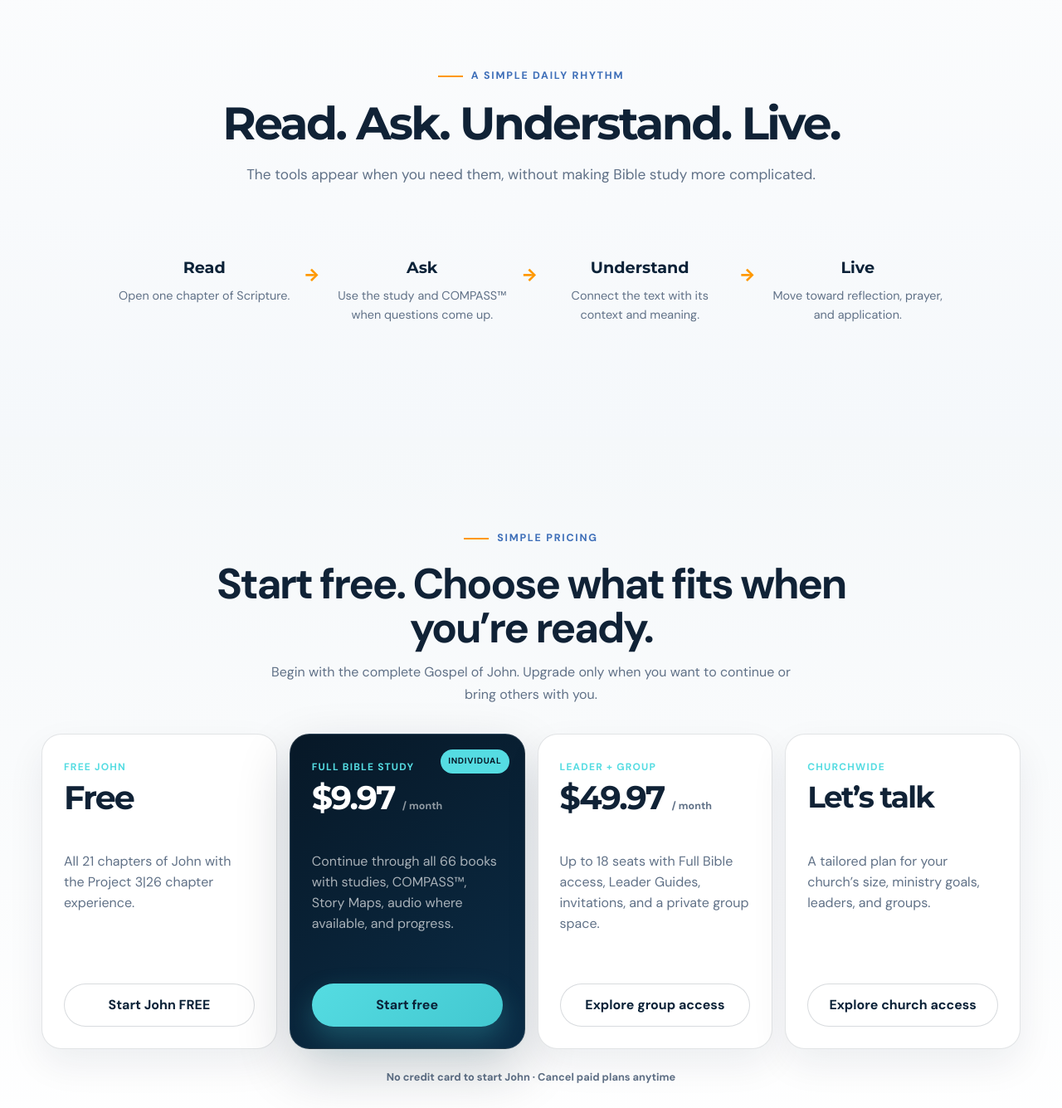
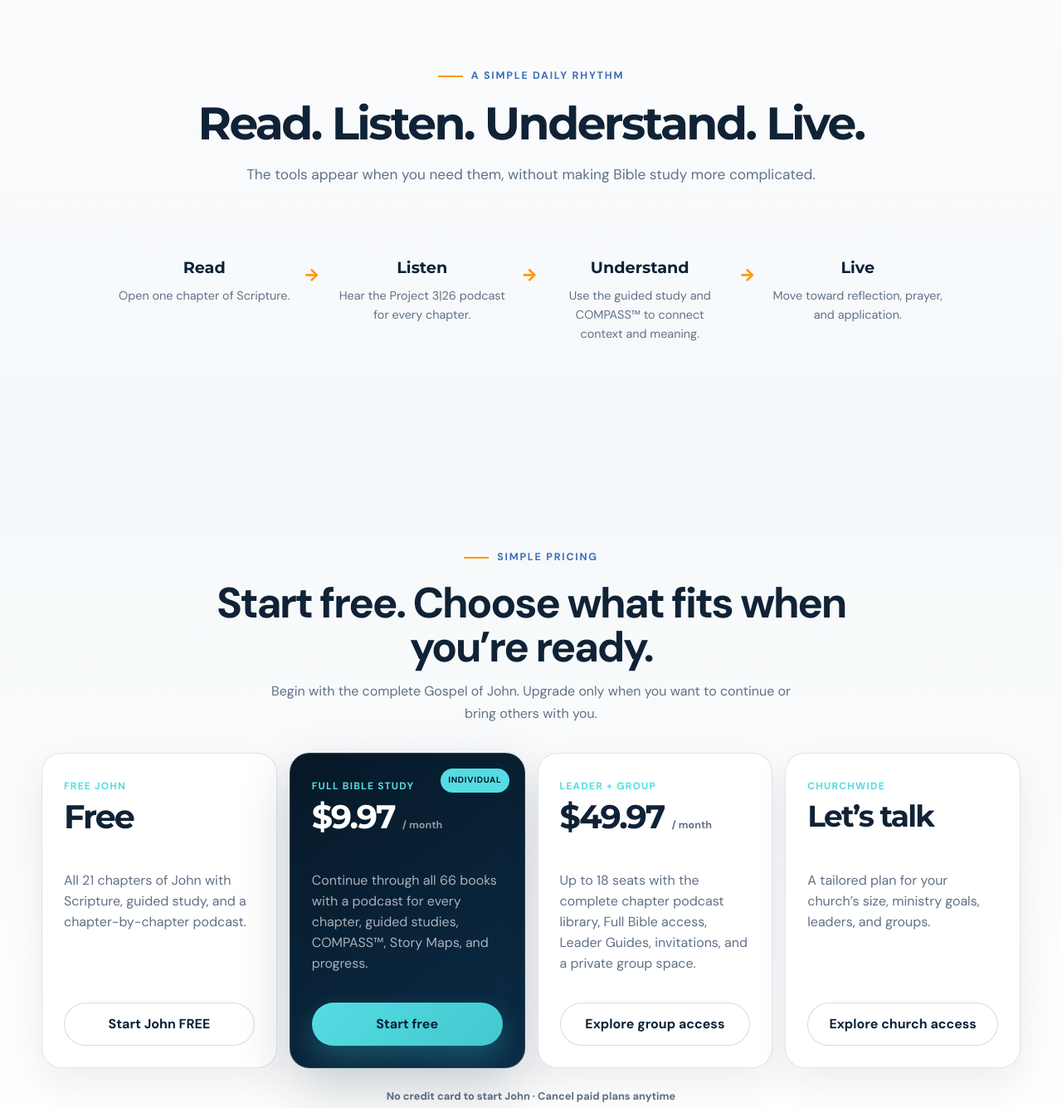
Before and after one commit to Project3-26/landing-page, a website: page index.html in a window 1280 px wide. Shown: the part 3740-5075 px from the top of the page at 83% size. Drawn offline with Linux system fonts and the light colour scheme.

Commit message:
Make the chapter podcast part of the V2 promise

```diff
--- a/index.html
+++ b/index.html
@@ -4,7 +4,7 @@
   <meta charset="UTF-8" />
   <meta name="viewport" content="width=device-width, initial-scale=1.0" />
   <title>Understand the Bible | Project 3|26</title>
-  <meta name="description" content="Project 3|26 helps you understand the Bible one chapter at a time with guided study, trusted context, COMPASS™, and Story Maps." />
+  <meta name="description" content="Project 3|26 helps you understand the Bible one chapter at a time with a podcast for every chapter, guided study, trusted context, COMPASS™, and Story Maps." />
   <meta name="author" content="Dr. Brian Cooper" />
   <meta name="robots" content="index, follow" />
   <link rel="canonical" href="https://project326.io/" />
@@ -156,13 +156,13 @@
       <section class="section section-pad v2-rhythm">
         <div class="v2-section-intro reveal">
           <p class="eyebrow"><span></span>A simple daily rhythm</p>
-          <h2>Read. Ask. Understand. Live.</h2>
+          <h2>Read. Listen. Understand. Live.</h2>
           <p>The tools appear when you need them, without making Bible study more complicated.</p>
         </div>
         <div class="v2-rhythm-grid reveal delay-1">
           <div class="v2-rhythm-step"><strong>Read</strong><span>Open one chapter of Scripture.</span></div>
-          <div class="v2-rhythm-step"><strong>Ask</strong><span>Use the study and COMPASS™ when questions come up.</span></div>
-          <div class="v2-rhythm-step"><strong>Understand</strong><span>Connect the text with its context and meaning.</span></div>
+          <div class="v2-rhythm-step"><strong>Listen</strong><span>Hear the Project 3|26 podcast for every chapter.</span></div>
+          <div class="v2-rhythm-step"><strong>Understand</strong><span>Use the guided study and COMPASS™ to connect context and meaning.</span></div>
           <div class="v2-rhythm-step"><strong>Live</strong><span>Move toward reflection, prayer, and application.</span></div>
         </div>
       </section>
@@ -177,20 +177,20 @@
           <article class="v2-price-option reveal">
             <p class="v2-pricing-label">Free John</p>
             <strong class="v2-option-price">Free</strong>
-            <p>All 21 chapters of John with the Project 3|26 chapter experience.</p>
+            <p>All 21 chapters of John with Scripture, guided study, and a chapter-by-chapter podcast.</p>
             <a class="button button-secondary" href="https://app.project326.io/start/john">Start John FREE</a>
           </article>
           <article class="v2-price-option v2-price-featured reveal delay-1">
             <span class="v2-price-badge">Individual</span>
             <p class="v2-pricing-label">Full Bible Study</p>
             <strong class="v2-option-price">$9.97 <span>/ month</span></strong>
-            <p>Continue through all 66 books with studies, COMPASS™, Story Maps, audio where available, and progress.</p>
+            <p>Continue through all 66 books with a podcast for every chapter, guided studies, COMPASS™, Story Maps, and progress.</p>
             <a class="button button-primary" href="https://app.project326.io/start/john">Start free</a>
           </article>
           <article class="v2-price-option reveal delay-2">
             <p class="v2-pricing-label">Leader + Group</p>
             <strong class="v2-option-price">$49.97 <span>/ month</span></strong>
-            <p>Up to 18 seats with Full Bible access, Leader Guides, invitations, and a private group space.</p>
+            <p>Up to 18 seats with the complete chapter podcast library, Full Bible access, Leader Guides, invitations, and a private group space.</p>
             <a class="button button-secondary" href="https://app.project326.io/start/john?next=%2Fplans">Explore group access</a>
           </article>
           <article class="v2-price-option reveal">
```
